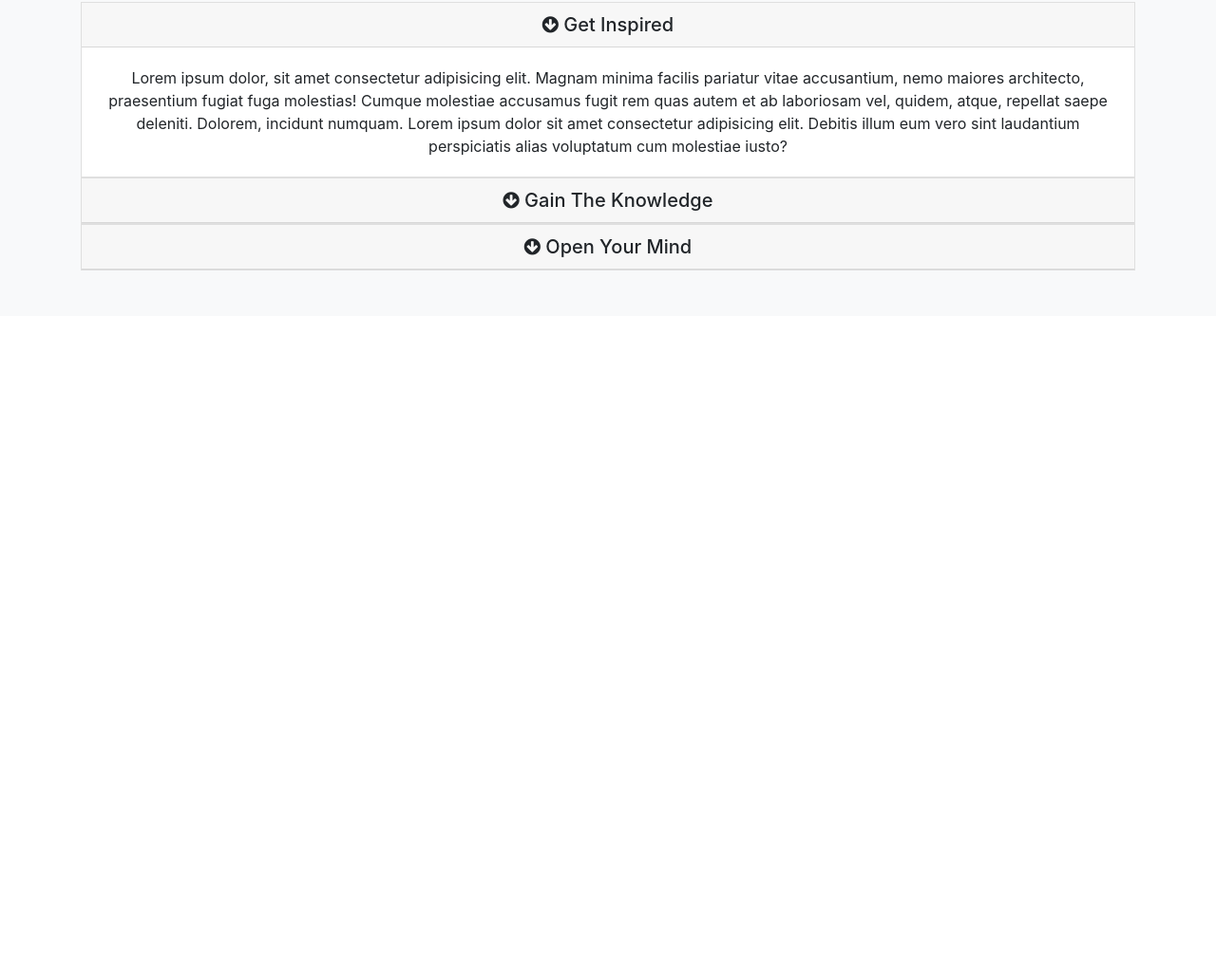
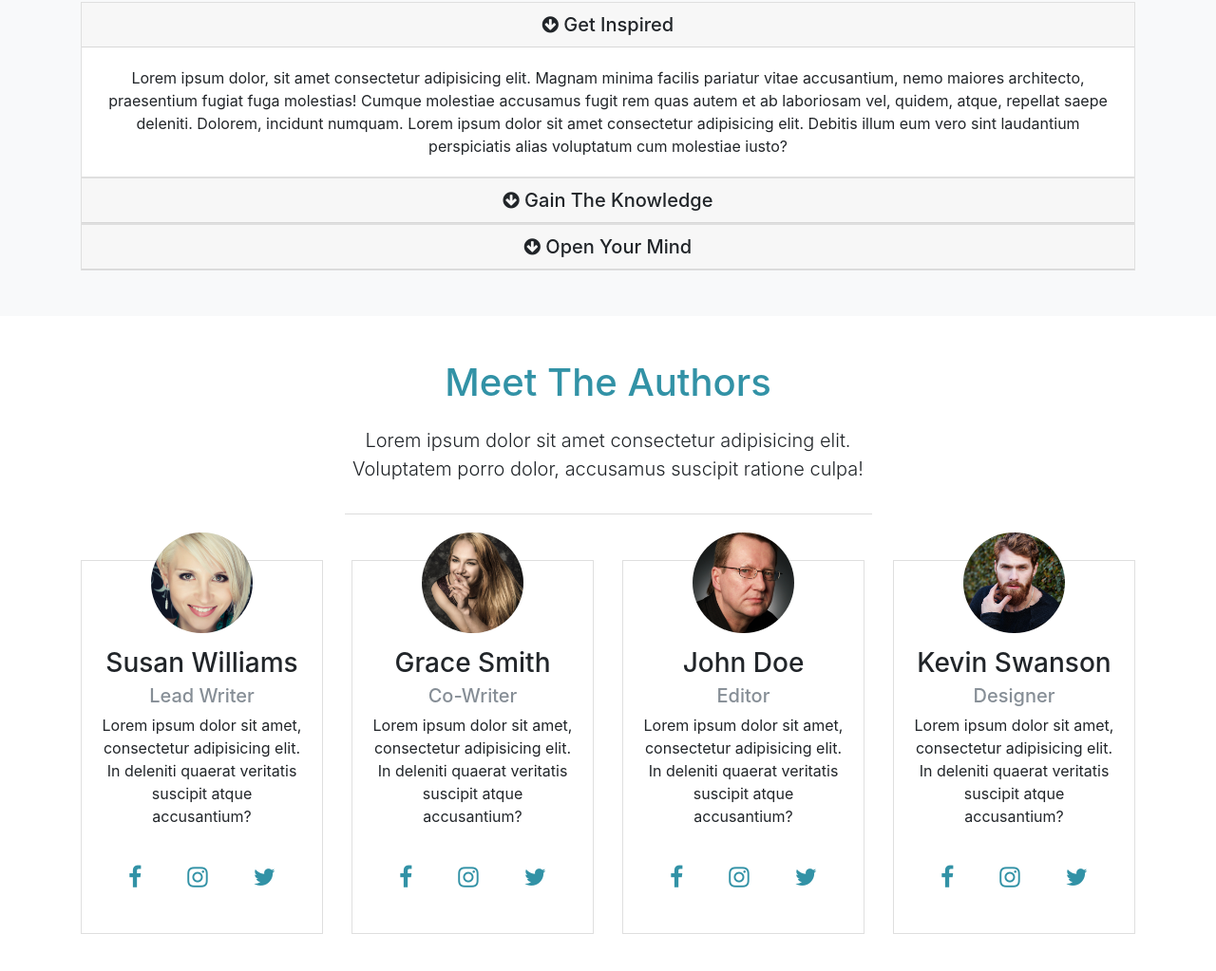
Before and after one commit to kjmitchelljr/mizuxe, a website: page src/index.html in a window 1280 px wide. Shown: the part 1369-2392 px from the top of the page at 95% size. Before the commit the page ends 1702 px from the top, so only its background shows below. Drawn offline with Linux system fonts and the light colour scheme.

Commit message:
added authors

```diff
--- a/src/index.html
+++ b/src/index.html
@@ -178,6 +178,110 @@
     </div>
   </section>
 
+  <!--AUTHORS-->
+  <section id="authors" class="my-5 text-center">
+    <div class="container">
+      <div class="row">
+        <div class="col">
+          <div class="info-header mb-5">
+              <h1 class="text-primary pb-3">
+                Meet The Authors
+              </h1>
+              <p class="lead pb-3">
+                Lorem ipsum dolor sit amet consectetur adipisicing elit. Voluptatem porro dolor, accusamus suscipit ratione culpa!
+              </p>
+            </div>
+        </div>
+      </div>
+      <div class="row">
+        <div class="col-lg-3 col-md-6">
+          <div class="card">
+            <div class="card-body">
+              <img src="img/person1.jpg" alt="" class="img-fluid rounded-circle w-50 mb-3">
+              <h3>Susan Williams</h3>
+              <h5 class="text-muted">Lead Writer</h5>
+              <p>Lorem ipsum dolor sit amet, consectetur adipisicing elit. In deleniti quaerat veritatis suscipit atque accusantium?</p>
+              <div class="d-flex flex-row justify-content-center">
+                <div class="p-4">
+                  <a href="#"><i class="fa fa-facebook"></i></a>
+                </div>
+                <div class="p-4">
+                  <a href="#"><i class="fa fa-instagram"></i></a>
+                </div>
+                <div class="p-4">
+                  <a href="#"><i class="fa fa-twitter"></i>
+                  </a></div>
+              </div>
+            </div>
+          </div>
+        </div>
+        <div class="col-lg-3 col-md-6">
+            <div class="card">
+              <div class="card-body">
+                <img src="img/person2.jpg" alt="" class="img-fluid rounded-circle w-50 mb-3">
+                <h3>Grace Smith</h3>
+                <h5 class="text-muted">Co-Writer</h5>
+                <p>Lorem ipsum dolor sit amet, consectetur adipisicing elit. In deleniti quaerat veritatis suscipit atque accusantium?</p>
+                <div class="d-flex flex-row justify-content-center">
+                  <div class="p-4">
+                    <a href="#"><i class="fa fa-facebook"></i></a>
+                  </div>
+                  <div class="p-4">
+                    <a href="#"><i class="fa fa-instagram"></i></a>
+                  </div>
+                  <div class="p-4">
+                    <a href="#"><i class="fa fa-twitter"></i>
+                    </a></div>
+                </div>
+              </div>
+            </div>
+        </div>
+        <div class="col-lg-3 col-md-6">
+            <div class="card">
+              <div class="card-body">
+                <img src="img/person3.jpg" alt="" class="img-fluid rounded-circle w-50 mb-3">
+                <h3>John Doe</h3>
+                <h5 class="text-muted">Editor</h5>
+                <p>Lorem ipsum dolor sit amet, consectetur adipisicing elit. In deleniti quaerat veritatis suscipit atque accusantium?</p>
+                <div class="d-flex flex-row justify-content-center">
+                  <div class="p-4">
+                    <a href="#"><i class="fa fa-facebook"></i></a>
+                  </div>
+                  <div class="p-4">
+                    <a href="#"><i class="fa fa-instagram"></i></a>
+                  </div>
+                  <div class="p-4">
+                    <a href="#"><i class="fa fa-twitter"></i>
+                    </a></div>
+                </div>
+              </div>
+            </div>
+        </div>
+        <div class="col-lg-3 col-md-6">
+          <div class="card">
+              <div class="card-body">
+                <img src="img/person4.jpg" alt="" class="img-fluid rounded-circle w-50 mb-3">
+                <h3>Kevin Swanson</h3>
+                <h5 class="text-muted">Designer</h5>
+                <p>Lorem ipsum dolor sit amet, consectetur adipisicing elit. In deleniti quaerat veritatis suscipit atque accusantium?</p>
+                <div class="d-flex flex-row justify-content-center">
+                  <div class="p-4">
+                    <a href="#"><i class="fa fa-facebook"></i></a>
+                  </div>
+                  <div class="p-4">
+                    <a href="#"><i class="fa fa-instagram"></i></a>
+                  </div>
+                  <div class="p-4">
+                    <a href="#"><i class="fa fa-twitter"></i>
+                    </a></div>
+                </div>
+              </div>
+            </div>
+        </div>
+      </div>
+    </div>
+  </section>
+
   <script src="js/jquery.min.js"></script>
   <script src="js/popper.min.js"></script>
   <script src="js/bootstrap.min.js"></script>
--- a/src/scss/style.scss
+++ b/src/scss/style.scss
@@ -36,3 +36,22 @@ body{
   margin: auto;
   border-bottom: 1px #ddd solid;
 }
+
+#authors{
+  img{
+    margin-top: -50px;
+  }
+
+  .fa{
+    font-size: 25px;
+  }
+
+  .card:hover{
+    background:$primary;
+    color:#fff;
+
+    .fa{
+      color: #fff;
+    }
+  }
+}
```
Also changed, not shown: src/css/style.css.
